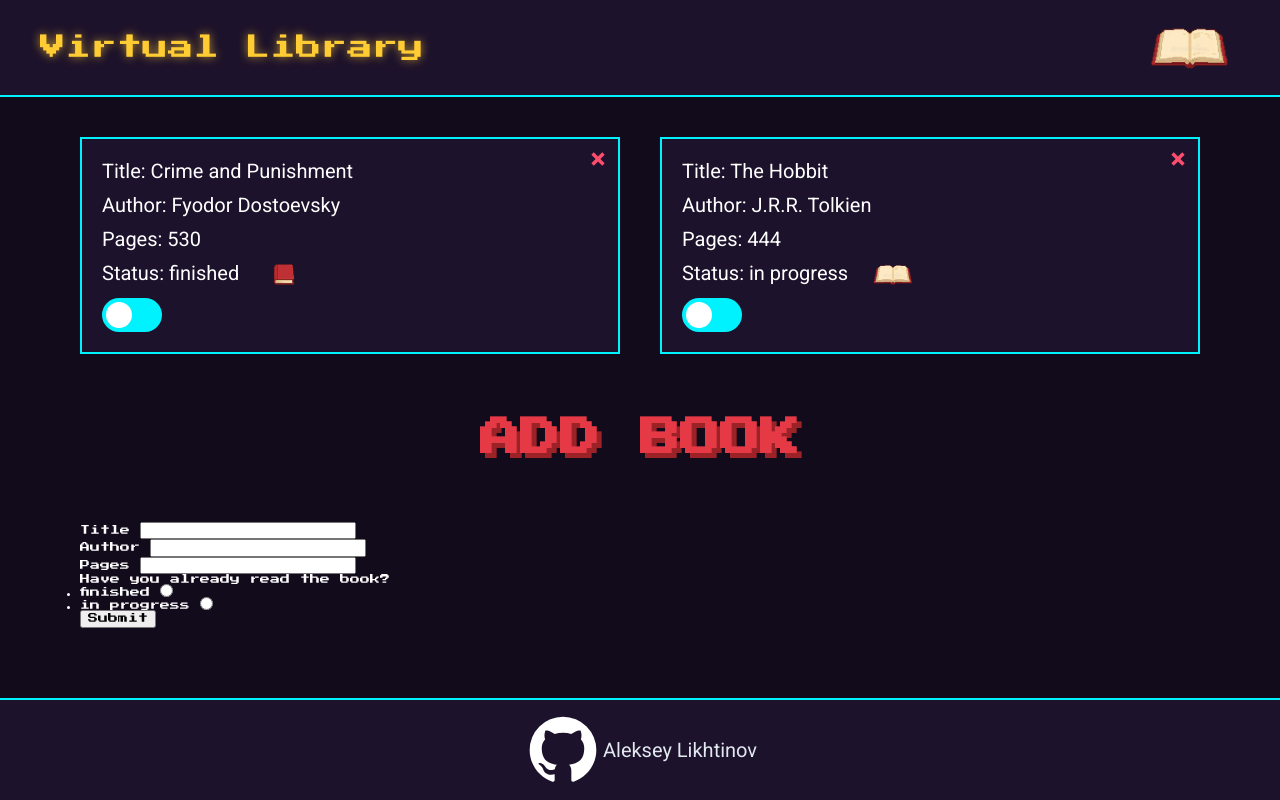
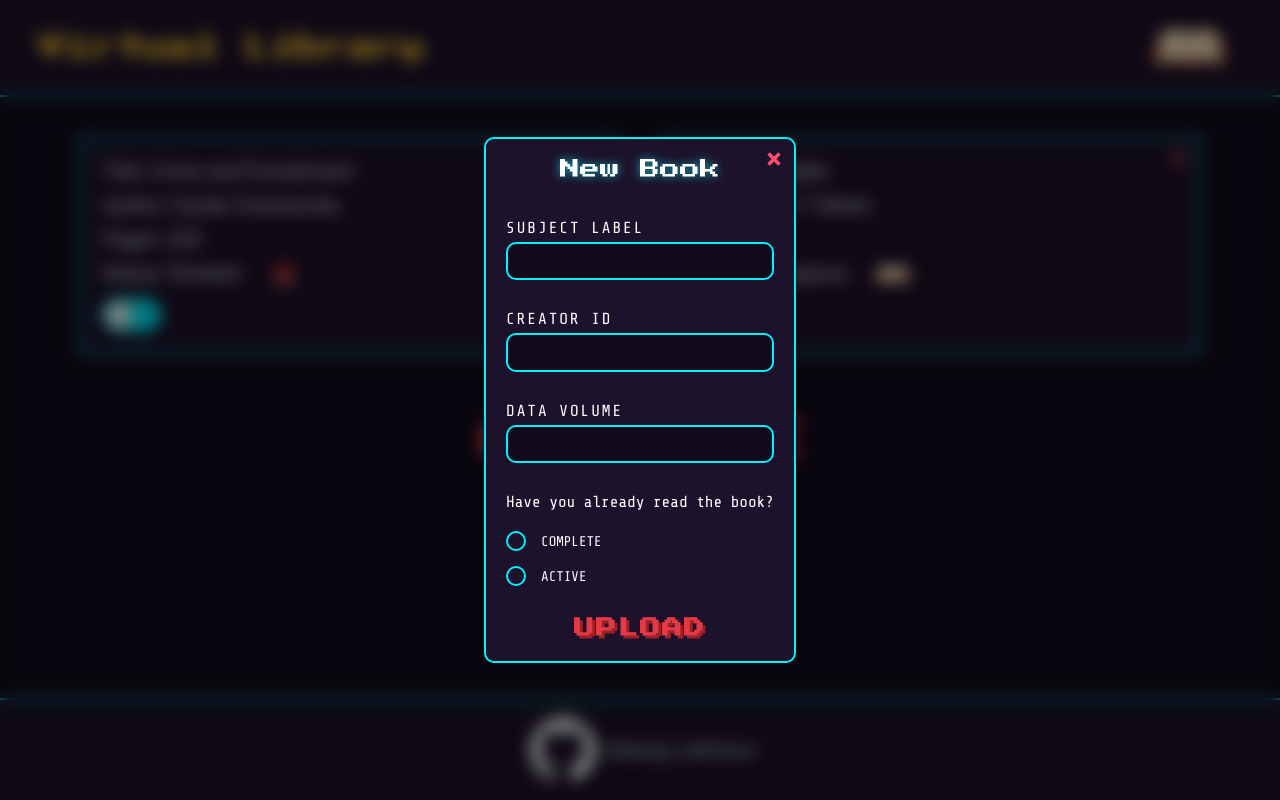
Before and after one commit to pontificust/odin-library, a plain HTML site: page index.html in a window 1280 px wide. Drawn offline with Linux system fonts and the light colour scheme; files whose address does not match are found by name.

Commit message:
feat: styles for popup element

```diff
--- a/assets/css/style.css
+++ b/assets/css/style.css
@@ -14,6 +14,16 @@
     font-style: normal;
     font-display: swap;
 }
+
+@font-face {
+    font-family: 'Share Tech Mono';
+    src: url('../fonts/ShareTechMono-Regular.woff2') format('woff2'),
+        url('../fonts/ShareTechMono-Regular.woff') format('woff');
+    font-weight: normal;
+    font-style: normal;
+    font-display: swap;
+}
+
 
 /*! normalize.css v8.0.1 | MIT License | github.com/necolas/normalize.css */
 
@@ -515,6 +525,8 @@ html {
     --border: 2px solid var(--card-border-color);
     --glow-cyan: 0 0 10px rgba(0, 242, 255, 0.7);
     --glow-amber: 0 0 10px rgba(255, 204, 51, 0.7);
+    --input-background-color: #120B1C;
+
 }
 
 body {
@@ -670,7 +682,8 @@ body {
     border-radius: 50%;
 }
 
-.main__add-button {
+.main__add-button,
+.main__submit-button {
     align-self: center;
     color: var(--add-button-color);
     background-color: transparent;
@@ -682,10 +695,146 @@ body {
     cursor: pointer;
 }
 
-.main__add-button:hover {
+.main__add-button:hover,
+.main__submit-button:hover {
     transform: translateY(5px);
     text-shadow: none;
 }
+
+.main__popup-wrapper {
+    position: fixed;
+    background-color: rgba(0, 0, 0, 0.5);
+    top: 0;
+    left: 0;
+    bottom: 0;
+    right: 0;
+    display: flex;
+    justify-content: center;
+    align-items: center;
+    backdrop-filter: blur(8px);
+    font-family: 'Share Tech Mono', sans-serif;
+}
+
+.main__form {
+    background-color: var(--card-background-color);
+    border: var(--border);
+    padding: 20px;
+    display: flex;
+    flex-direction: column;
+    gap: 40px;
+    border-radius: 10px;
+    position: relative;
+}
+
+.main__form-title {
+    align-self: center;
+    font-size: 2rem;
+    font-family: 'Press start 2P', sans-serif;
+    text-shadow: var(--glow-cyan);
+}
+
+.main__fields {
+    display: flex;
+    flex-direction: column;
+    gap: 30px;
+}
+
+.main__field {
+    display: flex;
+    flex-direction: column;
+    gap: 5px;
+    align-items: flex-start;
+}
+
+.main__field-label {
+    font-size: 1.6rem;
+    letter-spacing: 2px;
+    align-self: flex-start;
+}
+
+.main__field-input {
+    background-color: var(--input-background-color);
+    border: var(--border);
+    padding: 8px 16px;
+    width: 100%;
+    color: white;
+    font-size: 1.6rem;
+    border-radius: 10px;
+}
+
+.main__field-legend {
+    font-size: 1.6rem;
+    margin-bottom: 20px;
+}
+
+.main__submit {
+    display: flex;
+    justify-content: center;
+}
+
+.main__submit-button {
+    text-shadow: 3px 3px 0px var(--add-button-shadow-color);
+    letter-spacing: 2px;
+    font-family: 'Press start 2P';
+    font-size: clamp(1.5rem, 2vw, 2rem);
+}
+
+.main__submit-button:hover {
+    transform: translateY(3px);
+}
+
+.main__radios {
+    list-style: none;
+    display: flex;
+    align-items: flex-start;
+    flex-direction: column;
+    gap: 15px;
+}
+
+.main__radio-wrapper {
+    font-size: 1.4rem;
+    display: flex;
+    gap: 15px;
+    align-items: center;
+}
+
+input[type="radio"] {
+    -webkit-appearance: none;
+    appearance: none;
+    width: 20px;
+    height: 20px;
+    border: var(--border);
+    border-radius: 50%;
+    background-color: transparent;
+    cursor: pointer;
+    transition: all .2s;
+    position: relative;
+}
+
+input[type="radio"]:checked {
+    background-color: var(--card-border-color);
+    box-shadow: 0 0 10px var(--card-border-color), 0 0 20px var(--card-border-color);
+}
+
+input[type="radio"]:checked::before{
+    content: '';
+    position:absolute;
+    top: 50%;
+    left: 50%;
+    transform: translate(-50%, -50%);
+    width: 8px;
+    height: 8px;
+    background-color: var(--text-color);
+    border-radius: 50%;
+}
+
+input[type="radio"]:checked + label {
+    text-shadow: var(--glow-amber);
+    color: var(--header-text-color);
+    font-weight: 600;
+}
+
+
 
 
 /* main styles end*/
--- a/index.html
+++ b/index.html
@@ -133,36 +133,38 @@
         </button>
         <div class="main__popup-wrapper">
             <form action="#" class="main__form">
+                <h2 class="main__form-title">New Book</h2>
                 <section class="main__fields">
                     <p class="main__field">
-                        <lable class="main__field-label" for="title">Title</lable>
+                        <lable class="main__field-label" for="title">SUBJECT LABEL</lable>
                         <input type="text" class="main__field-input" id="title" name="book_title">
                     </p>
                     <p class="main__field">
-                        <lable class="main__field-label" for="author">Author</lable>
+                        <lable class="main__field-label" for="author">CREATOR ID</lable>
                         <input type="text" class="main__field-input" id="author" name="book_author">
                     </p>
                     <p class="main__field">
-                        <lable class="main__field-label" for="pages">Pages</lable>
+                        <lable class="main__field-label" for="pages">DATA VOLUME</lable>
                         <input type="text" class="main__field-input" id="pages" name="book_pages">
                     </p>
                     <fieldset class="main__field">
-                        <legend>Have you already read the book?</legend>
+                        <legend class="main__field-legend">Have you already read the book?</legend>
                         <ul class="main__radios">
                             <li class="main__radio-wrapper">
-                                <label for="finished" class="main__radio-label">finished</label>
                                 <input value="finished" type="radio" class="main__radio-input" id="finished" name="isRead">
+                                <label for="finished" class="main__radio-label">COMPLETE</label>
                             </li>
                             <li class="main__radio-wrapper">
-                                <label for="in_progress" class="main__radio-label">in progress</label>
                                 <input value="in_progress" type="radio" class="main__radio-input" id="in_progress" name="isRead">
+                                <label for="in_progress" class="main__radio-label">ACTIVE</label>
                             </li>
                         </ul>
                     </fieldset>
                     <section class="main__submit">
-                        <button class="main__submit-btn">Submit</button>
+                        <button class="main__submit-button">UPLOAD</button>
                     </section>
                 </section>
+                <button class="main__close-btn"></button>
             </form>
         </div>
     </main>
```
Also changed, not shown: assets/fonts/ShareTechMono-Regular.woff (added), assets/fonts/ShareTechMono-Regular.woff2 (added).
